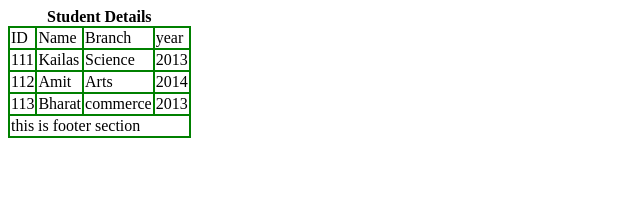
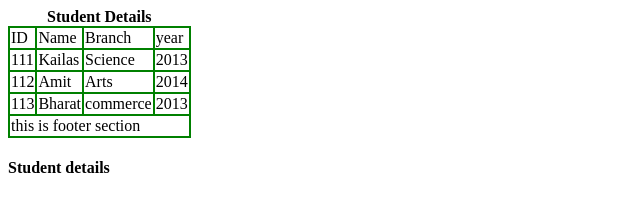
Before and after one commit to kailaskg/User_Management, a plain HTML site: page Table.html in a window 1280 px wide. Shown: the whole page, without its empty margins (0-640 px from the left). Drawn offline with Linux system fonts and the light colour scheme.

```diff
--- a/Table.html
+++ b/Table.html
@@ -51,5 +51,6 @@
             <tr><td colspan="4">this is footer section</td></tr>
         </tfoot>
     </table>
+    <h4>Student details</h4>
 </body>
 </html>
```
